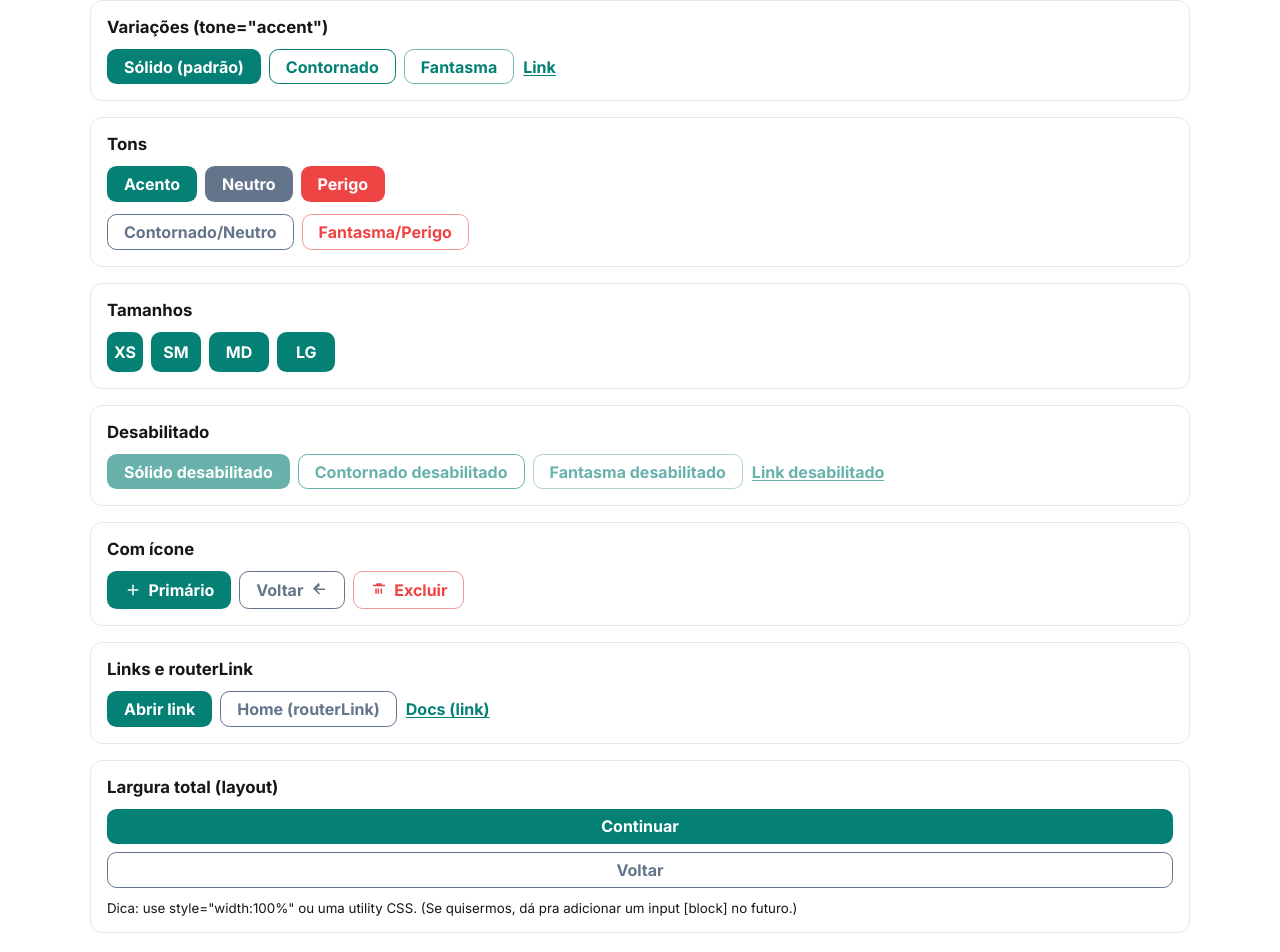
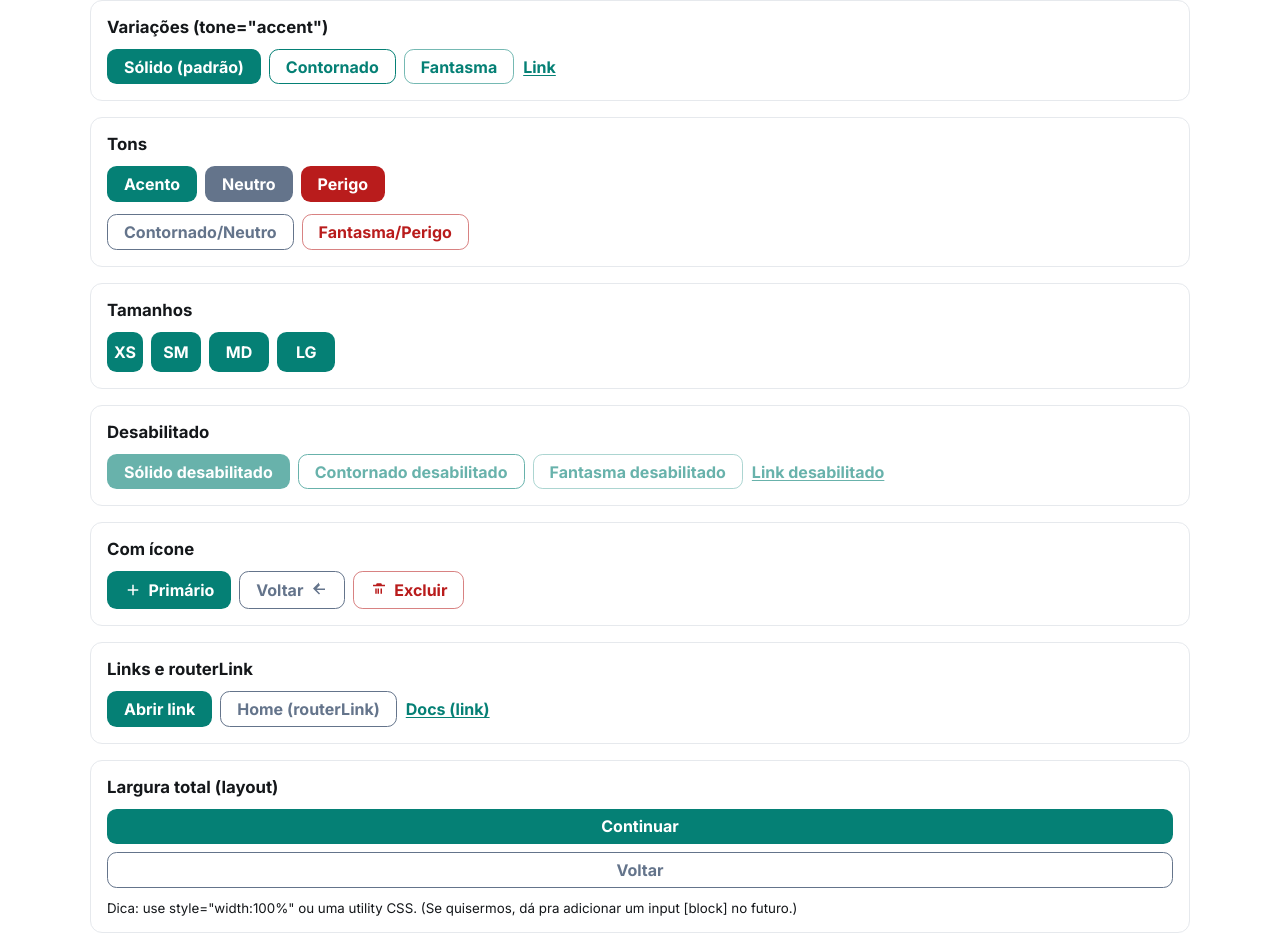
Before and after one commit to AysllaGomes/angular-components, an Angular app: page /demo in a window 1280 px wide. Shown: the part 7881-8833 px from the top of the page. Built offline with nearby package versions, Linux system fonts and the light colour scheme.

Commit message:
"fix(theme): contraste AA nas mensagens de erro e bordas de erro

```diff
--- a/src/styles.sass
+++ b/src/styles.sass
@@ -104,7 +104,8 @@
   --sel-disabled-bg: var(--surface-2)
   --sel-disabled-border: var(--border)
   --sel-caret: var(--muted)
-  --sel-error: #ef4444
+  // erro com contraste AA (6,5:1 no branco; #ef4444 dava 3,8:1)
+  --sel-error: #b91c1c
   --sel-focus-ring: color-mix(in srgb, var(--accent) 60%, transparent)
   --sel-menu-bg: var(--surface)
   --sel-menu-border: var(--border)
@@ -132,7 +133,7 @@
 
   /* Button */
   --neutral: #64748b           /* slate-500 */
-  --danger:  #ef4444           /* vermelho consistente */
+  --danger:  #b91c1c           /* vermelho dos erros: 6,5:1 no branco (AA) */
 
   /* Checkbox (app-checkbox / app-checkbox-mark) */
   --cb-size: 20px
```
